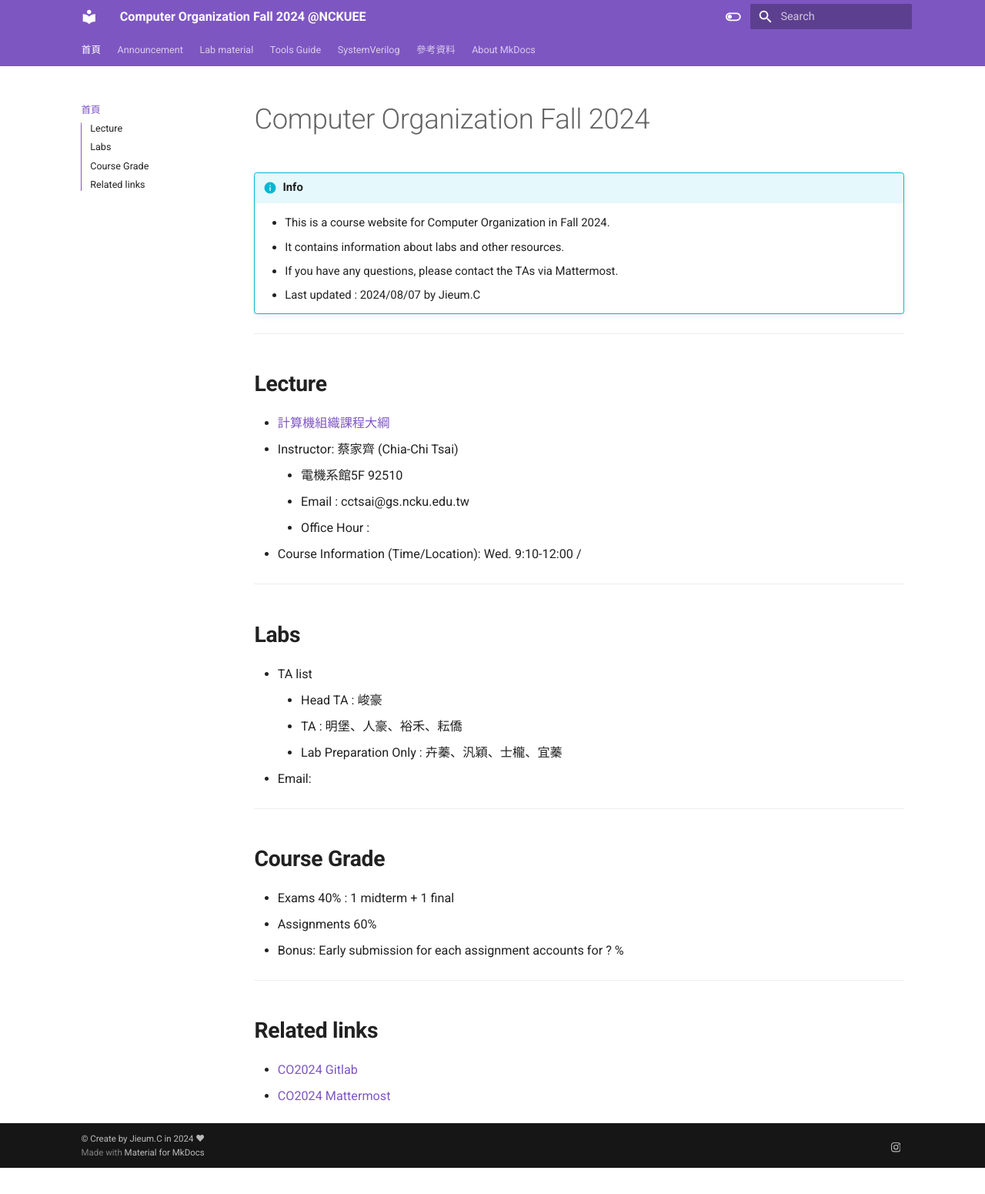
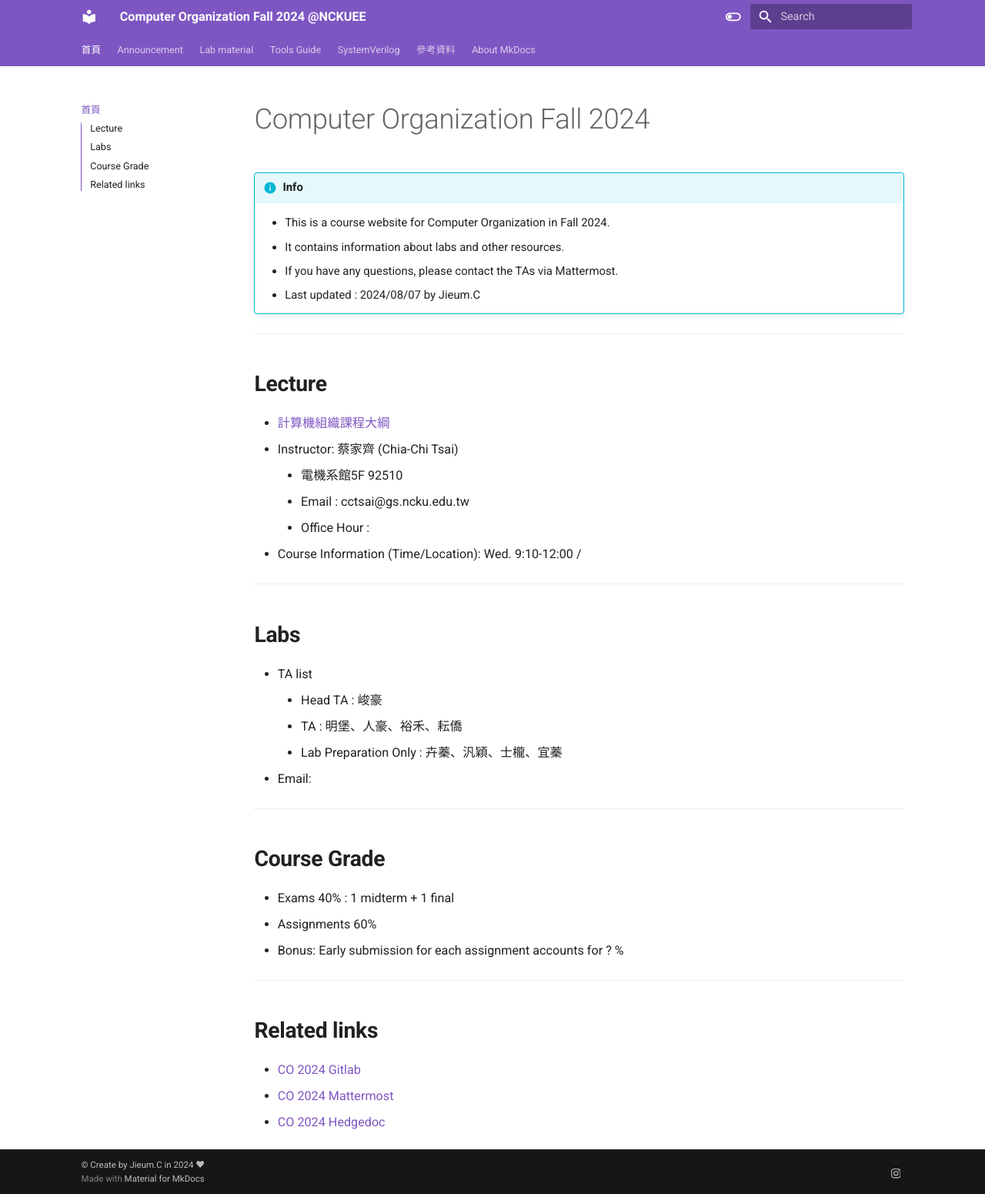
Before and after one commit to Jieumban/Test_mkdocs-, an MkDocs documentation site: the page built from docs/index.md, in a window 1280 px wide. Shown: the whole page at 77% size. Built offline with MkDocs 1.6.1 and Material for MkDocs 9.7.7, drawn with Linux system fonts in a browser that asks for light colours; nearby versions of some CDN libraries; before the commit the page ends 1517 px from its top, so only the background shows below that.

Commit message:
add related links

```diff
--- a/docs/index.md
+++ b/docs/index.md
@@ -35,5 +35,7 @@
 ---
 
 ## **Related links**
-- [CO2024 Gitlab](https://aislabcourse.ee.ncku.edu.tw:3006)
-- [CO2024 Mattermost]()
+
+- [CO 2024 Gitlab](https://aislabcourse.ee.ncku.edu.tw:3006/)
+- [CO 2024 Mattermost](https://aislabcourse.ee.ncku.edu.tw:3002/)
+- [CO 2024 Hedgedoc](https://aislabcourse.ee.ncku.edu.tw:3004/)
```
Also changed, not shown: docs/mkdocs.md (+1 -1 lines).
